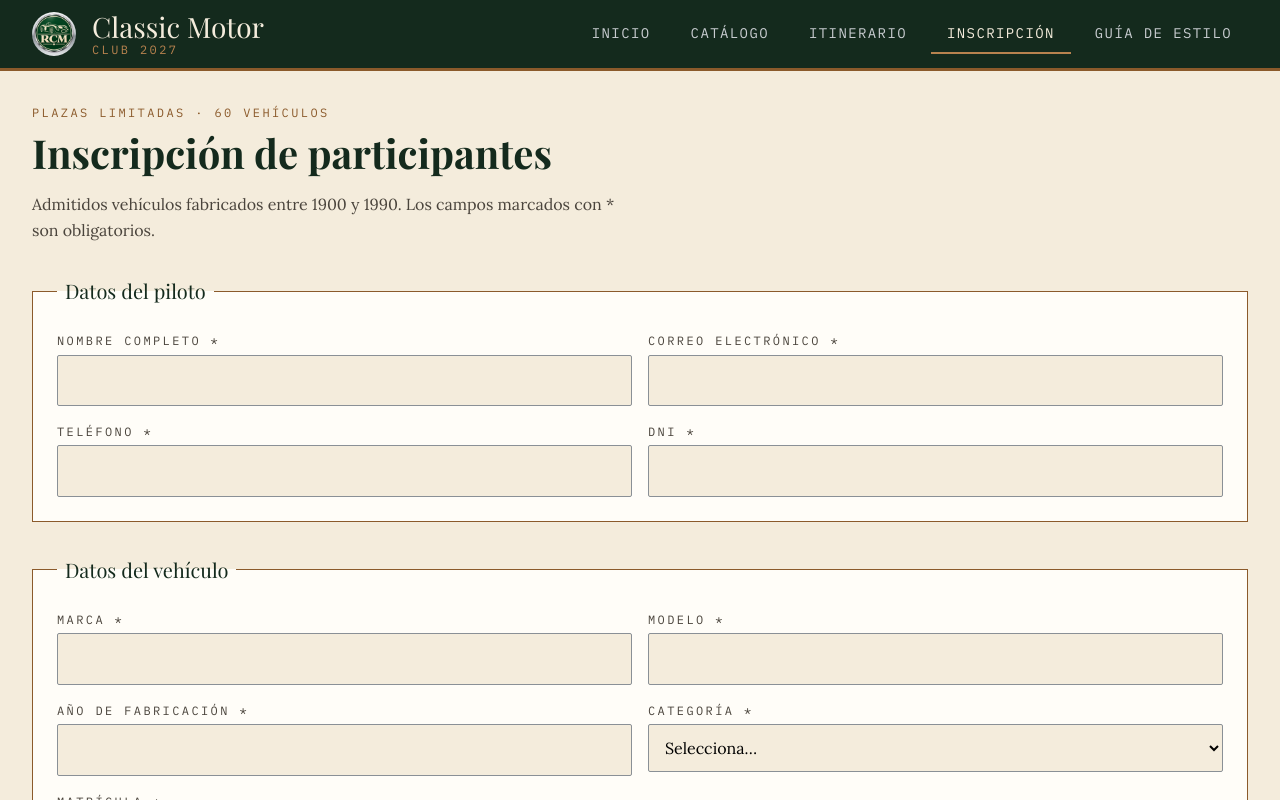
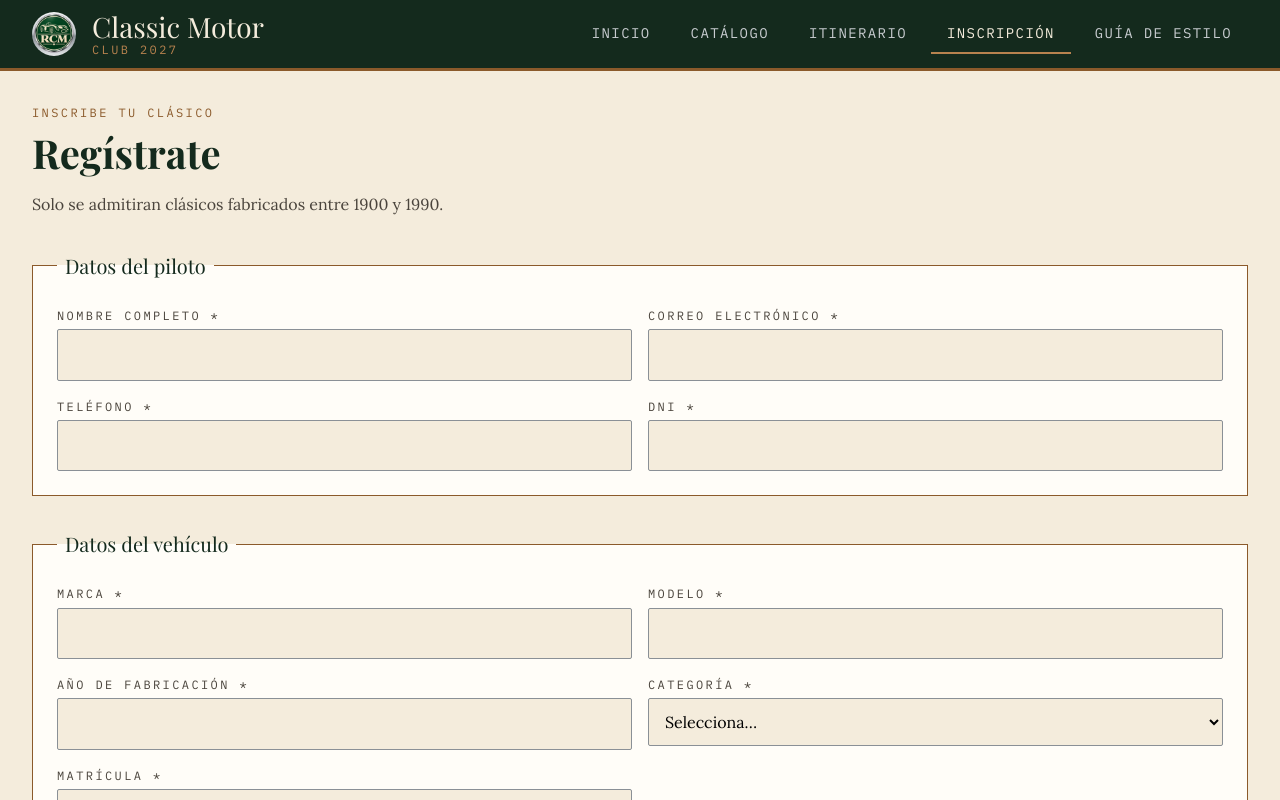
Before and after one commit to donivanovich/RallyClassicMotors, an Angular app: page /inscripcion in a window 1280 px wide. Shown: the top 800 px of the page. Built offline with nearby package versions, Linux system fonts and the light colour scheme.

Commit message:
fix: registration title

```diff
--- a/src/app/pages/registration/registration.html
+++ b/src/app/pages/registration/registration.html
@@ -1,7 +1,7 @@
 <section class="section" aria-labelledby="inscripcion-title">
-  <p class="section__eyebrow">Plazas limitadas · 60 vehículos</p>
-  <h1 class="section__title" id="inscripcion-title">Inscripción de participantes</h1>
-  <p class="section__lead">Admitidos vehículos fabricados entre 1900 y 1990. Los campos marcados con * son obligatorios.</p>
+  <p class="section__eyebrow">Inscribe tu clásico</p>
+  <h1 class="section__title" id="inscripcion-title">Regístrate</h1>
+  <p class="section__lead">Solo se admitiran clásicos fabricados entre 1900 y 1990.</p>
 
   @if (submitted() && form.valid) {
     <div class="form__success" role="status">
```
